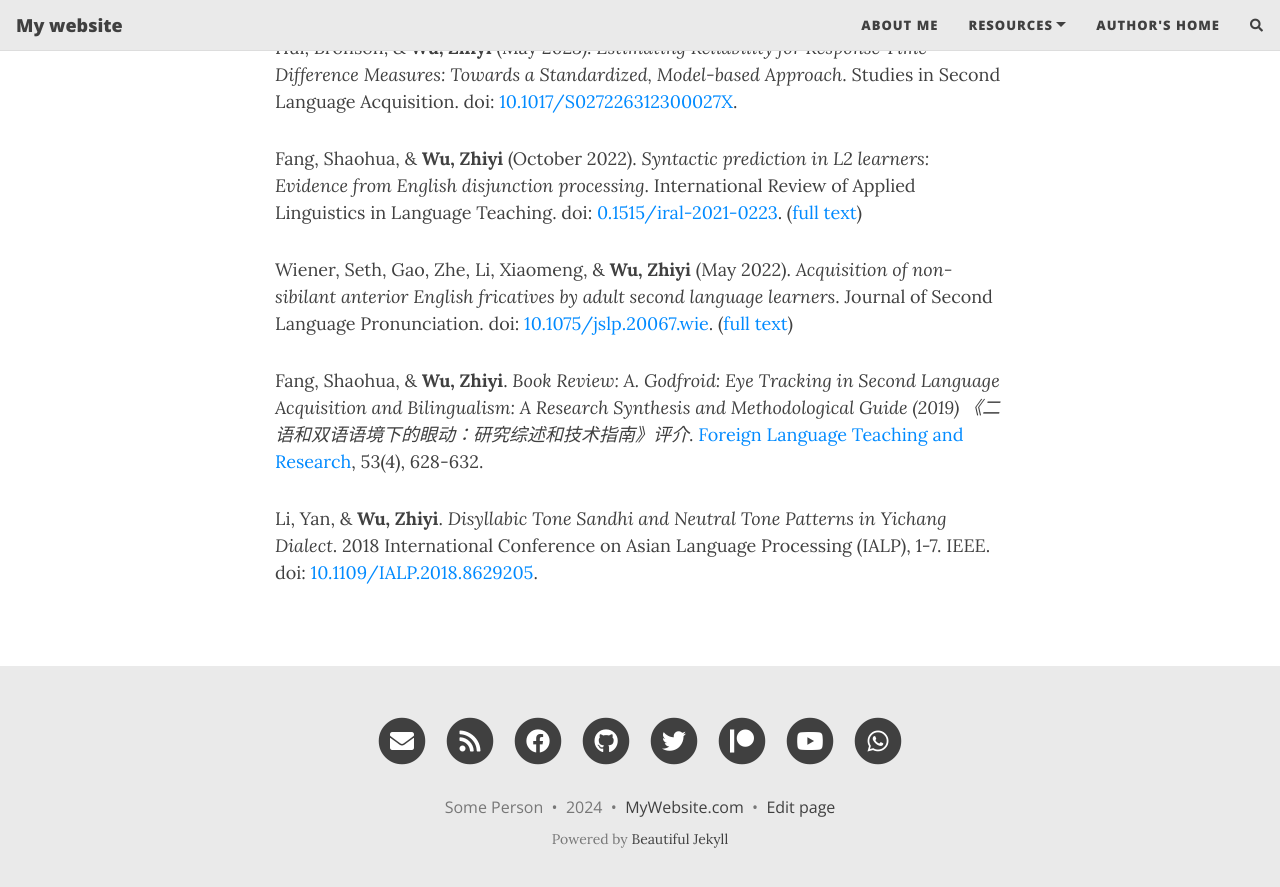
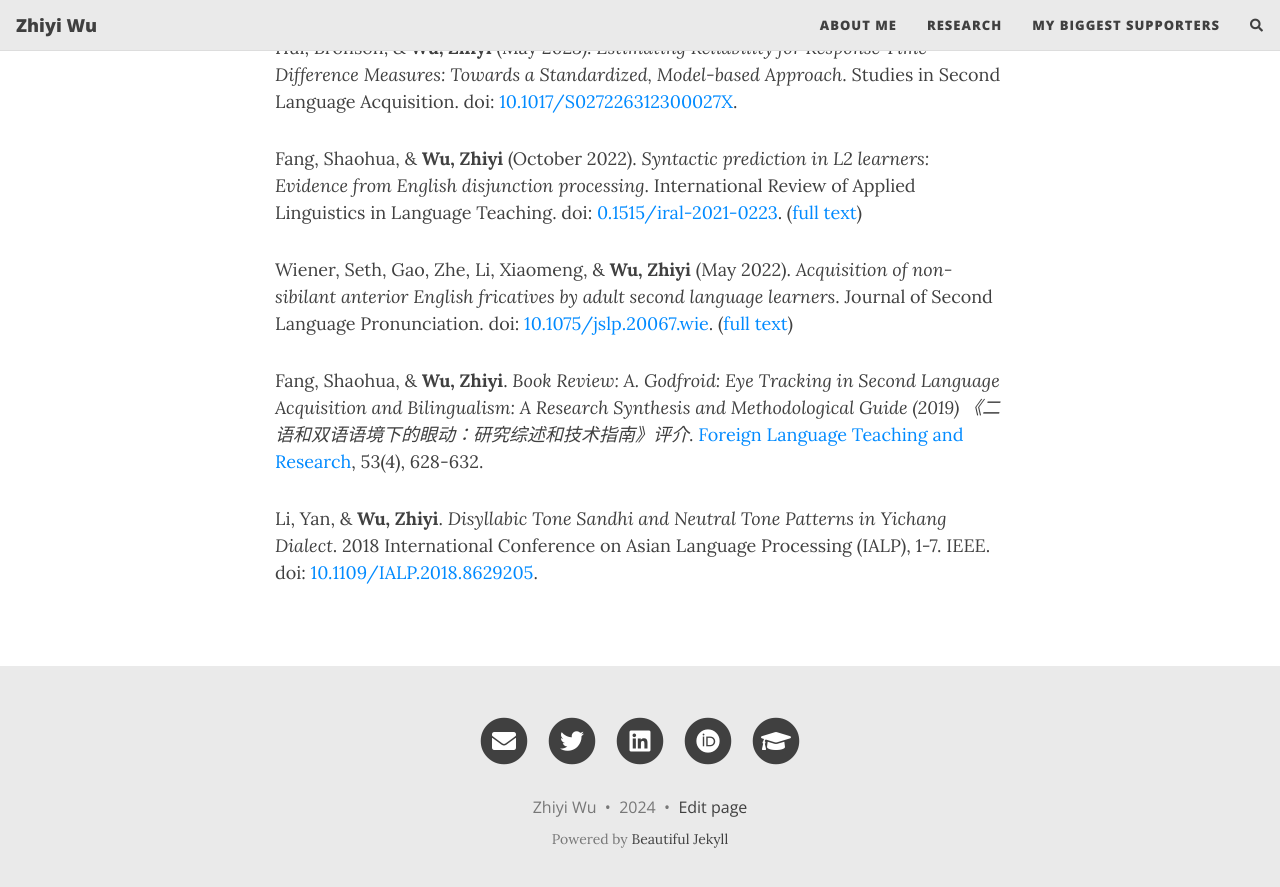
Before and after one commit to Zhiyijenny/Zhiyijenny.github.io, a Jekyll site: the page built from index.md, in a window 1280 px wide and 900 px high, scrolled down 3413 px. Shown: the top 887 px of the window. Built offline with Jekyll 4.4.1, drawn with Linux system fonts in a browser that asks for light colours; nearby versions of some CDN libraries; our own code applies the rules of GitHub Pages for plain Markdown files; the list of posts is cut into pages by our own code; comment, search, counter and statistics services are not loaded.

Commit message:
Update _config.yml
made some customized edits to the configuration

```diff
--- a/_config.yml
+++ b/_config.yml
@@ -10,10 +10,10 @@
 ############################
 
 # Name of website
-title: My website
+title: Zhiyi Wu
 
 # Your name to show in the footer
-author: Some Person
+author: Zhiyi Wu
 
 ###############################################
 # --- List of links in the navigation bar --- #
@@ -21,10 +21,8 @@ author: Some Person
 
 navbar-links:
   About Me: "aboutme"
-  Resources:
-    - Beautiful Jekyll: "https://beautifuljekyll.com"
-    - Learn markdown: "https://www.markdowntutorial.com/"
-  Author's home: "https://deanattali.com"
+  Research: "research"
+  My Biggest Supporters: "kitties"
 
 ################
 # --- Logo --- #
@@ -32,7 +30,7 @@ navbar-links:
 
 # Image to show in the navigation bar - works best with a square image
 # Remove this parameter if you don't want an image in the navbar
-avatar: "/assets/img/avatar-icon.png"
+avatar: "/assets/img/logo.png"
 
 # By default, the image is cut into a circle. You can disable this behaviour by setting 'round-avatar: false'
 round-avatar: true
@@ -50,17 +48,11 @@ round-avatar: true
 # You can change the order that they show up on the page by changing the order here.
 # Uncomment the links you want to show and add your information to each one.
 social-network-links:
-  email: "someone@example.com"
-  rss: true  # remove this line if you don't want to show an RSS link at the bottom
-  facebook: deanattali
-  github: daattali
+  email: "zhiyiw1@umd.com"
   twitter: daattali
-  patreon: DeanAttali
-  youtube: "@daattali"
-  whatsapp: 15551212
 #  medium: yourname
 #  reddit: yourname
-#  linkedin: daattali
+  linkedin: zhiyi-wu-391655117
 #  xing: yourname
 #  stackoverflow: "3943160/daattali"
 #  snapchat: deanat78
@@ -74,8 +66,8 @@ social-network-links:
 #  calendly: yourname
 #  mastodon: instance.url/@username
 #  bluesky: yourname
-#  ORCID: your ORCID ID
-#  google-scholar: your google scholar
+  ORCID: 0000-0001-9717-7213
+  google-scholar: "https://scholar.google.com/citations?user=SYOYY6kAAAAJ&hl=en"
 #  discord: "invite_code" or "users/userid" or "invite/invite_code"
 #  kaggle: yourname
 #  hackerrank: yourname
@@ -85,22 +77,22 @@ social-network-links:
 
 # If you want your website to generate an RSS feed, provide a description
 # The URL for the feed will be https://<your_website>/feed.xml
-rss-description: This website is a virtual proof that I'm awesome
+# rss-description: This website is a virtual proof that I'm awesome
 
 ###########################
 # --- General options --- #
 ###########################
 
 # Select which social network share links to show in posts
-share-links-active:
-  twitter: true
-  facebook: true
+#share-links-active:
+ # twitter: true
+# facebook: true
   linkedin: true
-  vk: false
+ # vk: false
 
 # How to display the link to your website in the footer
 # Remove this if you don't want a link in the footer
-url-pretty: "MyWebsite.com"
+# url-pretty: "MyWebsite.com"
 
 # Add the website title to the title of every page
 title-on-all-pages: true
```
